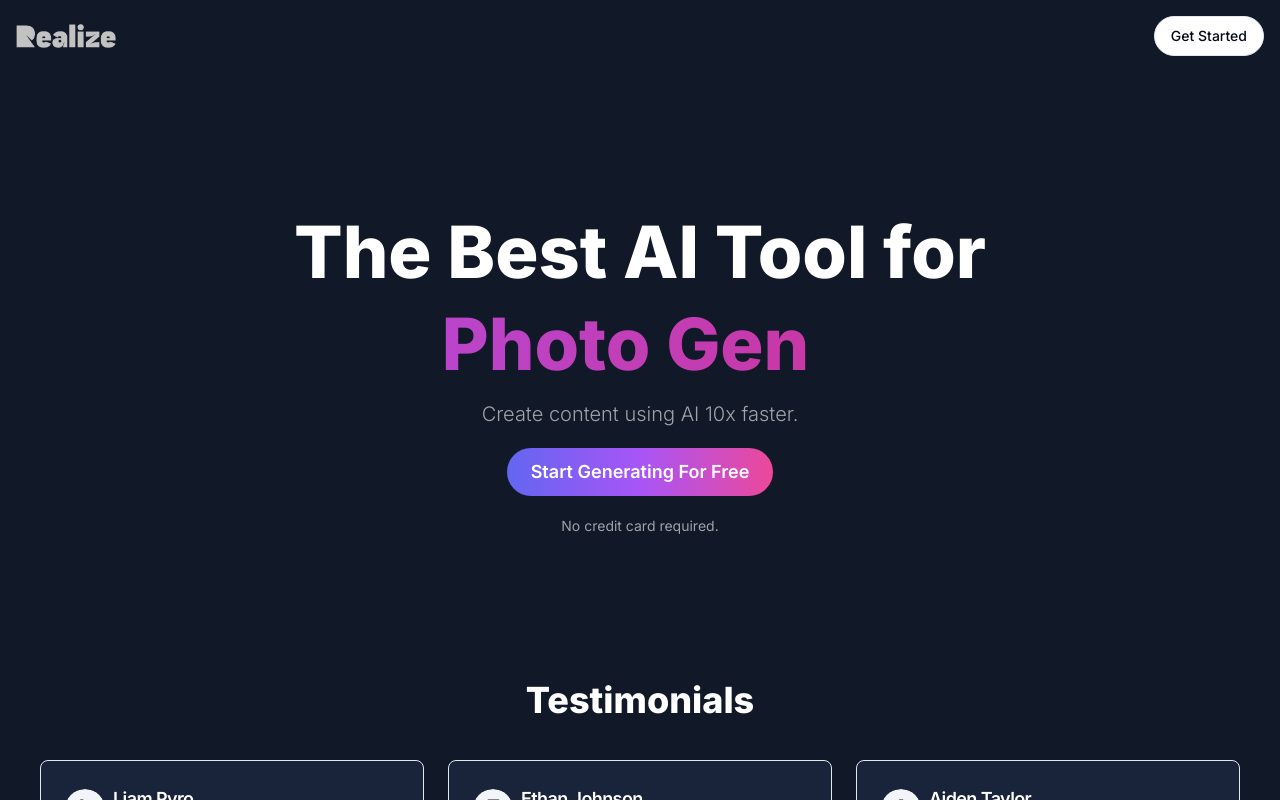
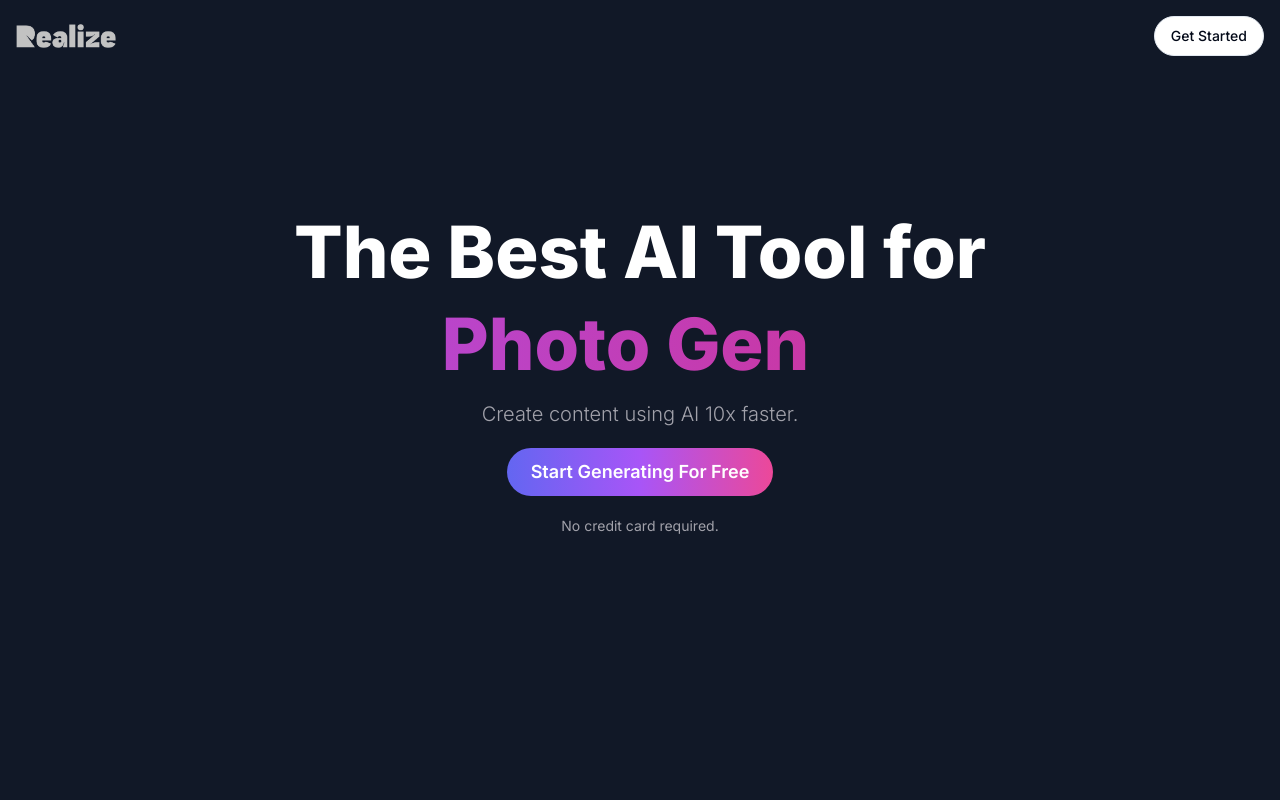
Before and after one commit to MohamedAbirou/Realize, a Next.js app: page / in a window 1280 px wide. Built offline with nearby package versions, Linux system fonts and the light colour scheme; no server answers.

Commit message:
Update page.tsx

```diff
--- a/app/(Marketing)/page.tsx
+++ b/app/(Marketing)/page.tsx
@@ -1,4 +1,3 @@
-import { MarketingContent } from "@/app/(Marketing)/_components/marketing-content";
 import { MarketingHero } from "@/app/(Marketing)/_components/marketing-hero";
 import { MarketingNavbar } from "@/app/(Marketing)/_components/marketing-navbar";
 
@@ -7,7 +6,6 @@ const MarketingPage = () => {
     <div className="h-full">
       <MarketingNavbar />
       <MarketingHero />
-      <MarketingContent />
     </div>
   );
 };
```
